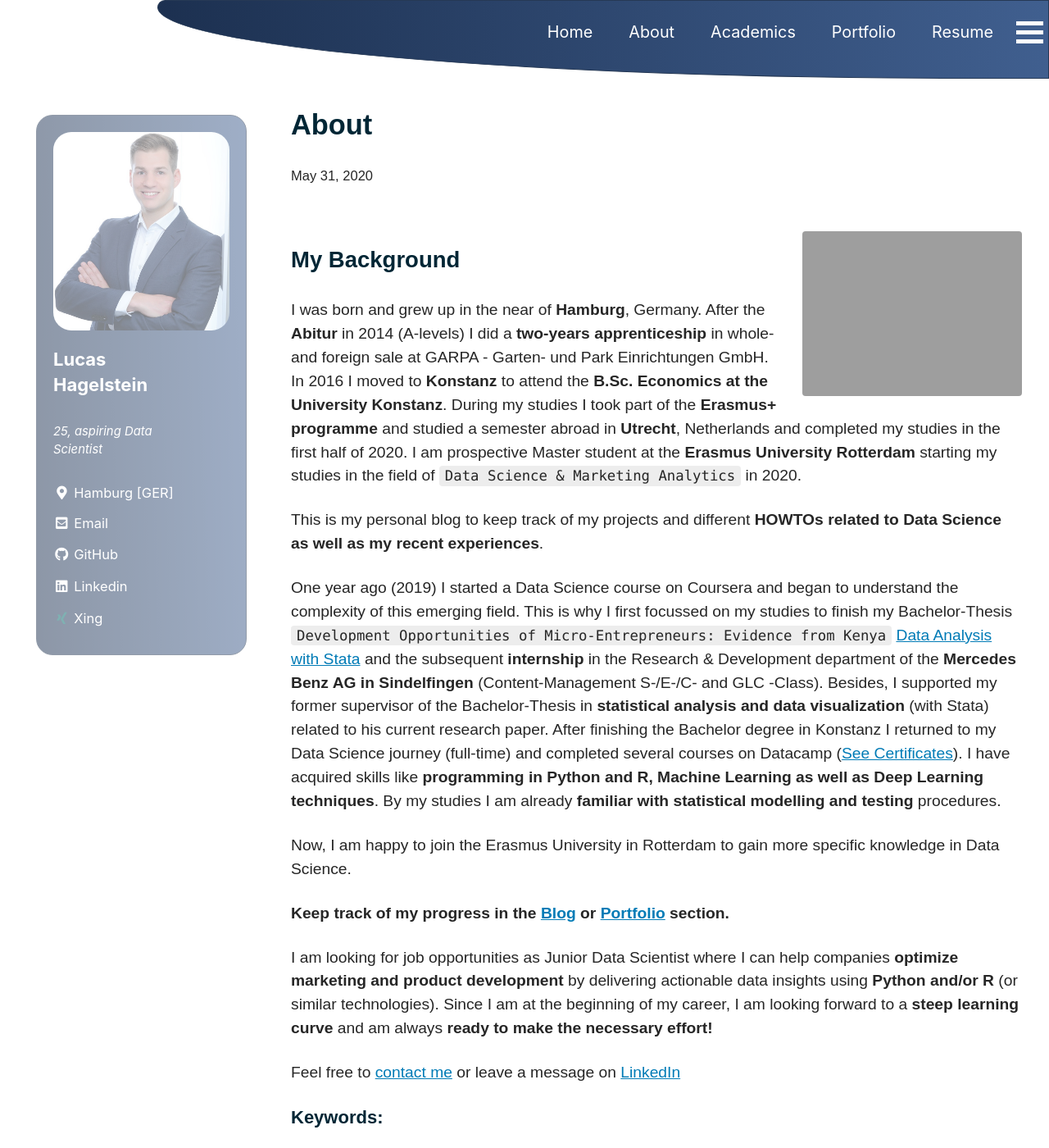
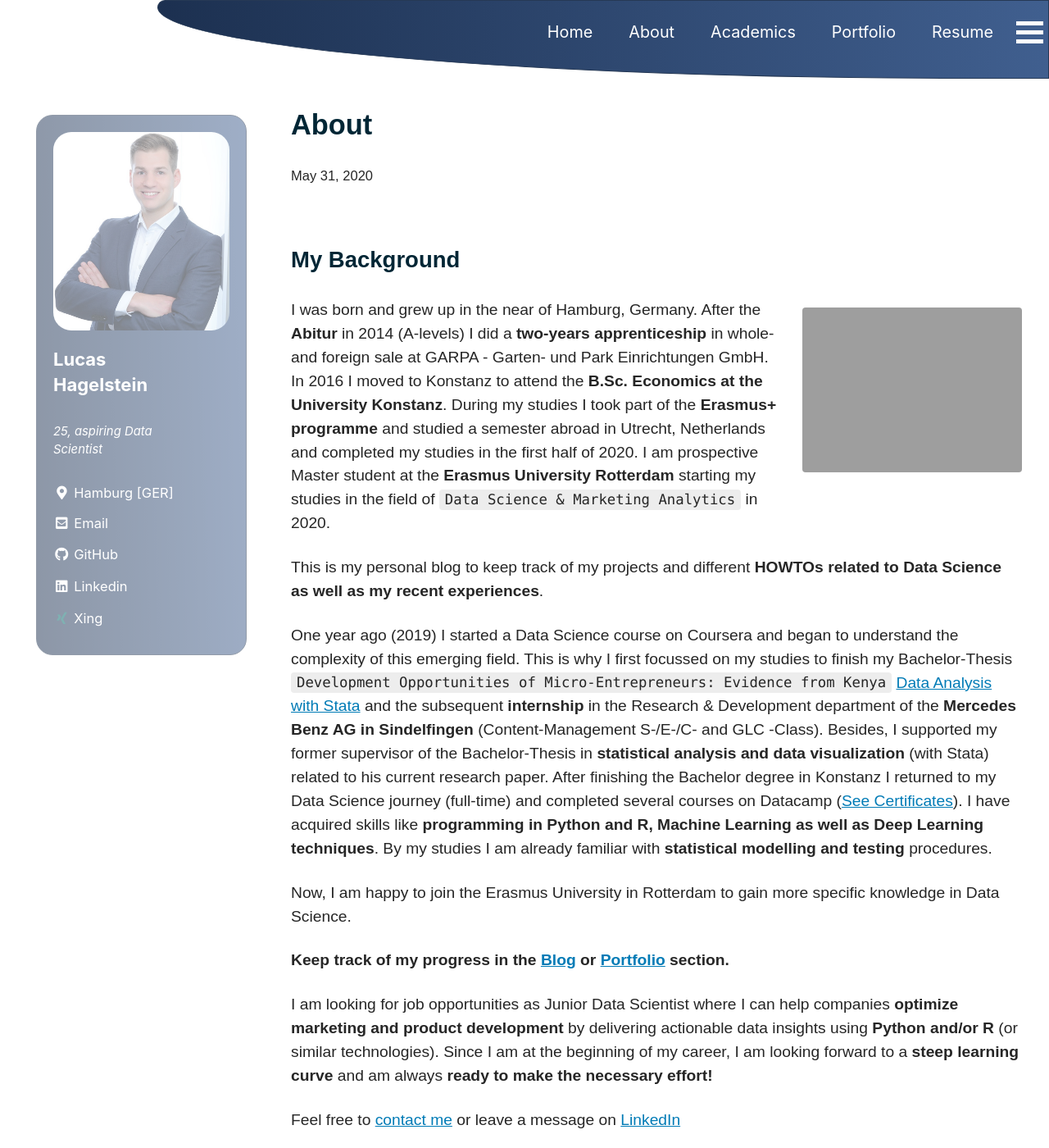
Before and after one commit to LHAGELS/LHAGELS.github.io, a Jekyll site: the page built from _pages/about.md, in a window 1280 px wide and 1400 px high. Shown: the whole window at 82% size. Built offline with Jekyll 4.4.1, drawn with Linux system fonts in a browser that asks for light colours; cached includes are drawn as plain includes; nearby versions of some CDN libraries.

Commit message:
new github

```diff
--- a/_pages/about.md
+++ b/_pages/about.md
@@ -6,16 +6,17 @@ author_profile: true
 classes: wide
 date: May 31, 2020
 ---
+
+## My Background
 <figure style="width: 30%" class="align-right">
   <img src="{{ site.url }}{{ site.baseurl }}/assets/images/about_1.png" alt="">
 </figure>
-## My Background
 {: .text-justify}
-I was born and grew up in the near of **Hamburg**, Germany. After the **Abitur** in 2014 (A-levels) I did a **two-years apprenticeship** in whole- and foreign sale at GARPA - Garten- und Park Einrichtungen GmbH. In 2016 I moved to **Konstanz** to attend the **B.Sc. Economics at the University Konstanz**. During my studies I took part of the **Erasmus+ programme** and studied a semester abroad in **Utrecht**, Netherlands and completed my studies in the first half of 2020. I am prospective Master student at the **Erasmus University Rotterdam** starting my studies in the field of `Data Science & Marketing Analytics` in 2020.
+I was born and grew up in the near of Hamburg, Germany. After the **Abitur** in 2014 (A-levels) I did a **two-years apprenticeship** in whole- and foreign sale at GARPA - Garten- und Park Einrichtungen GmbH. In 2016 I moved to Konstanz to attend the **B.Sc. Economics at the University Konstanz**. During my studies I took part of the **Erasmus+ programme** and studied a semester abroad in Utrecht, Netherlands and completed my studies in the first half of 2020. I am prospective Master student at the **Erasmus University Rotterdam** starting my studies in the field of `Data Science & Marketing Analytics` in 2020.
 
 This is my personal blog to keep track of my projects and different **HOWTOs related to Data Science as well as my recent experiences**.
 
-One year ago (2019) I started a Data Science course on Coursera and began to understand the complexity of this emerging field. This is why I first focussed on my studies to finish my Bachelor-Thesis `Development Opportunities of Micro-Entrepreneurs: Evidence from Kenya` [Data Analysis with Stata](/portfolio/) and the subsequent **internship** in the Research & Development department of the **Mercedes Benz AG in Sindelfingen** (Content-Management S-/E-/C- and GLC -Class). Besides, I supported my former supervisor of the Bachelor-Thesis in **statistical analysis and data visualization** (with Stata) related to his current research paper. After finishing the Bachelor degree in Konstanz I returned to my Data Science journey (full-time) and completed several courses on Datacamp ([See Certificates](/certificates/)). I have acquired skills like **programming in Python and R, Machine Learning as well as Deep Learning techniques**. By my studies I am already **familiar with statistical modelling and testing** procedures.
+One year ago (2019) I started a Data Science course on Coursera and began to understand the complexity of this emerging field. This is why I first focussed on my studies to finish my Bachelor-Thesis `Development Opportunities of Micro-Entrepreneurs: Evidence from Kenya` [Data Analysis with Stata](/portfolio/) and the subsequent **internship** in the Research & Development department of the **Mercedes Benz AG in Sindelfingen** (Content-Management S-/E-/C- and GLC -Class). Besides, I supported my former supervisor of the Bachelor-Thesis in **statistical analysis and data visualization** (with Stata) related to his current research paper. After finishing the Bachelor degree in Konstanz I returned to my Data Science journey (full-time) and completed several courses on Datacamp ([See Certificates](/certificates/)). I have acquired skills like **programming in Python and R, Machine Learning as well as Deep Learning techniques**. By my studies I am already familiar with **statistical modelling and testing** procedures.
 
 Now, I am happy to join the Erasmus University in Rotterdam to gain more specific knowledge in Data Science.
 
```
